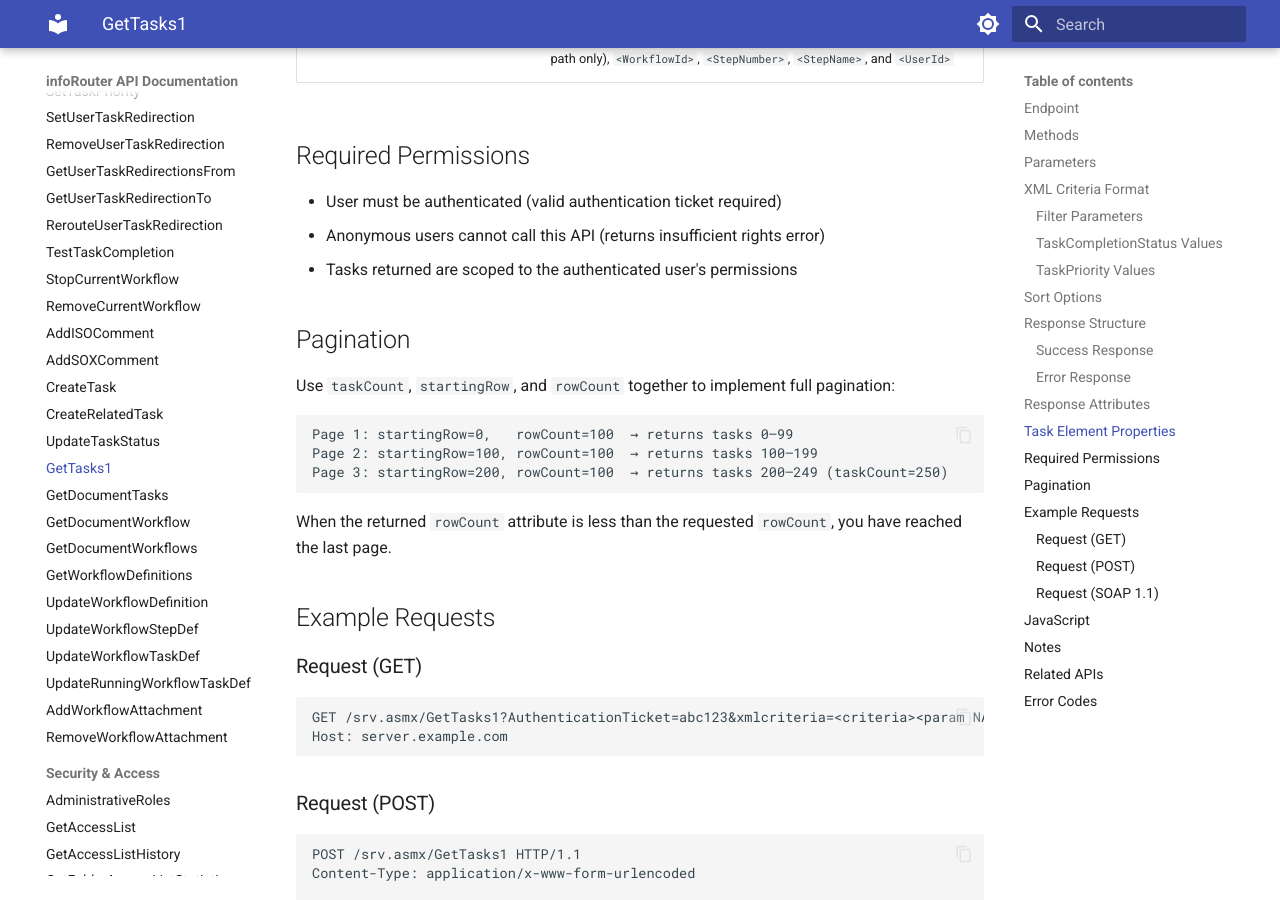
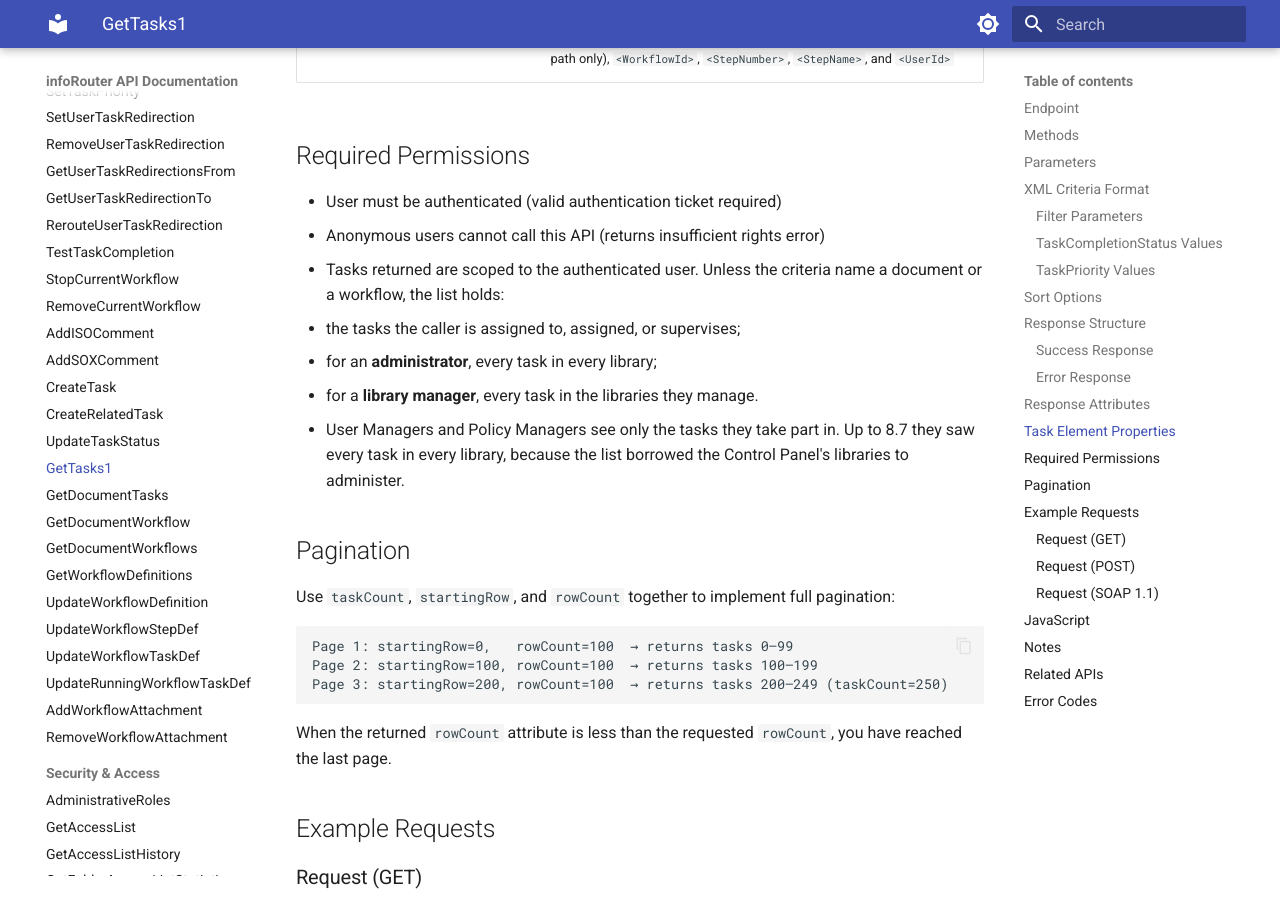
Before and after one commit to inforouter/apidocs, an MkDocs documentation site: the page built from docs/GetTasks1.md, in a window 1280 px wide and 900 px high, scrolled down 9585 px. Built offline with MkDocs 1.6.1 and Material for MkDocs 9.7.7, drawn with Linux system fonts in a browser that asks for light colours.

Commit message:
getTasks / GetTasks1: who sees which tasks; User and Policy Managers only their own
Co-Authored-By: Claude Opus 5.5 <noreply@anthropic.com>

```diff
--- a/docs/GetTasks1.md
+++ b/docs/GetTasks1.md
@@ -280,7 +280,11 @@ The `SortBy` parameter accepts one of the following `TaskSortOption` values:
 
 - User must be authenticated (valid authentication ticket required)
 - Anonymous users cannot call this API (returns insufficient rights error)
-- Tasks returned are scoped to the authenticated user's permissions
+- Tasks returned are scoped to the authenticated user. Unless the criteria name a document or a workflow, the list holds:
+  - the tasks the caller is assigned to, assigned, or supervises;
+  - for an **administrator**, every task in every library;
+  - for a **library manager**, every task in the libraries they manage.
+- User Managers and Policy Managers see only the tasks they take part in. Up to 8.7 they saw every task in every library, because the list borrowed the Control Panel's libraries to administer.
 
 ## Pagination
 
```
Also changed, not shown: docs/AdministrativeRoles.md (+3 -3 lines), docs/getTasks.md (+5 -1 lines).
